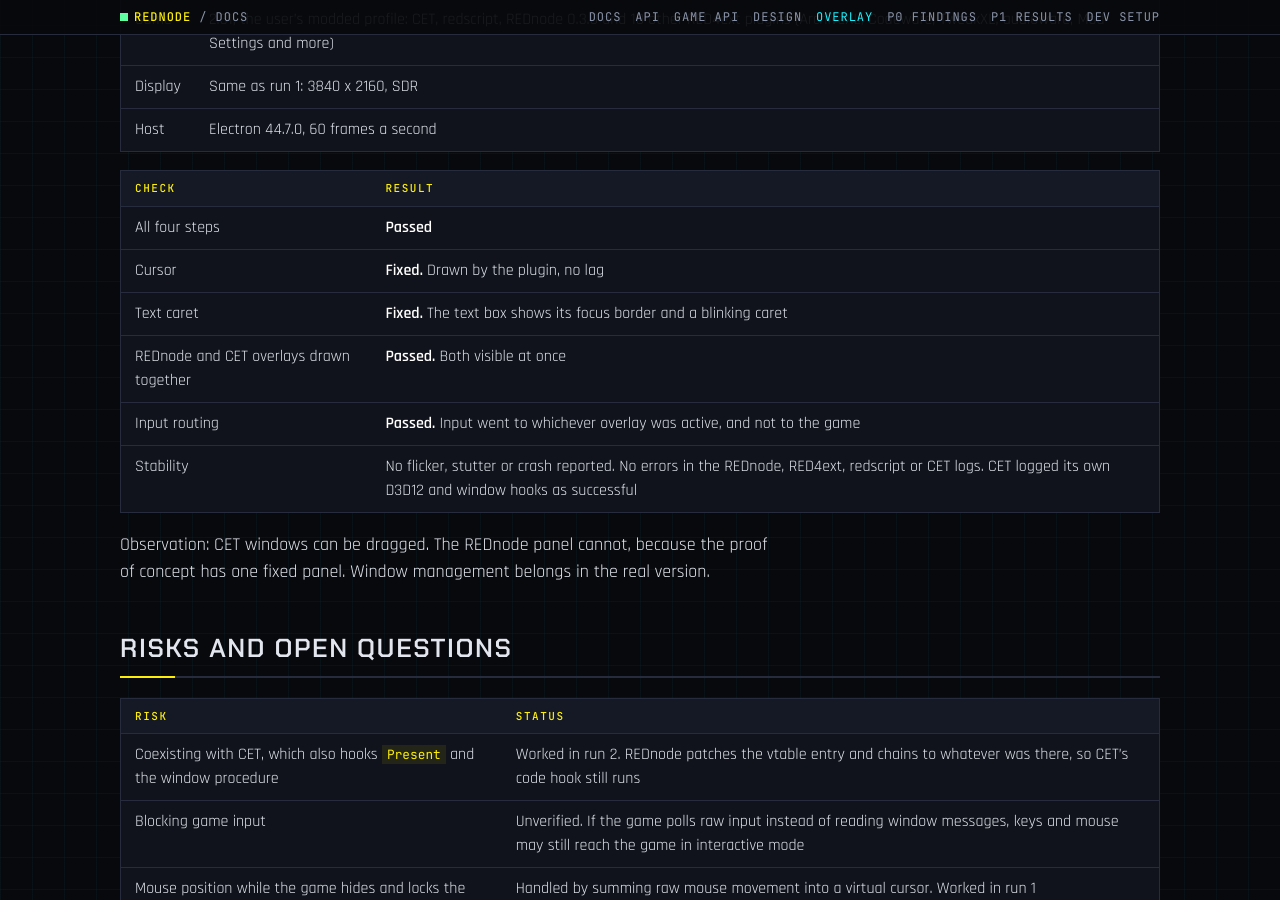
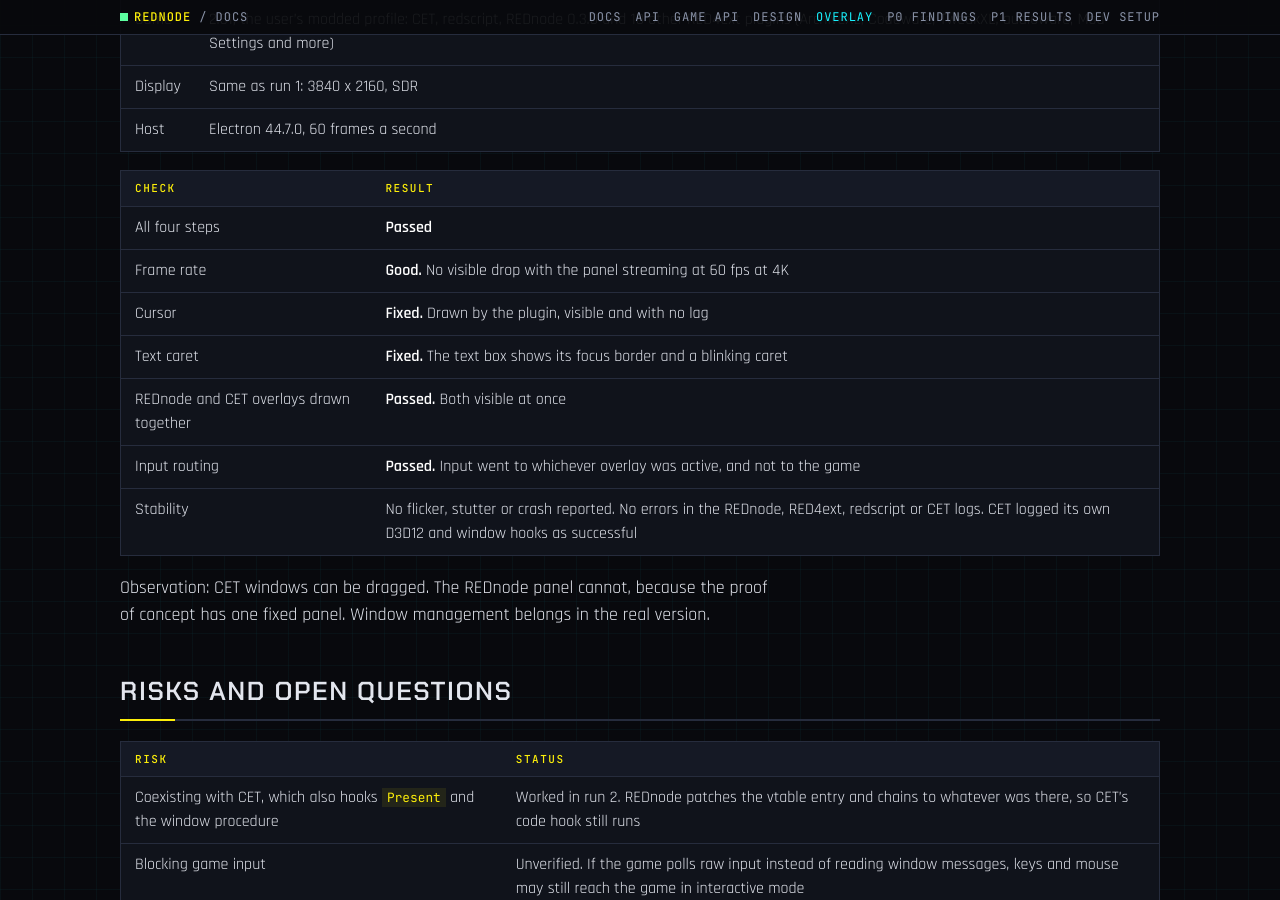
Before and after one commit to CyberbuildsAI/REDnode, a Jekyll site: the page built from docs/overlay.md, in a window 1280 px wide and 900 px high, scrolled down 4103 px. Built offline with Jekyll 4.4.1, drawn with Linux system fonts in a browser that asks for light colours; our own code applies the rules of GitHub Pages for plain Markdown files.

Commit message:
Note the frame rate in the overlay test
Co-Authored-By: Claude Opus 5.5 <noreply@anthropic.com>

```diff
--- a/docs/overlay.md
+++ b/docs/overlay.md
@@ -115,7 +115,8 @@ Simplifications in the proof of concept, all to revisit if it goes further:
 | Check | Result |
 |---|---|
 | All four steps | **Passed** |
-| Cursor | **Fixed.** Drawn by the plugin, no lag |
+| Frame rate | **Good.** No visible drop with the panel streaming at 60 fps at 4K |
+| Cursor | **Fixed.** Drawn by the plugin, visible and with no lag |
 | Text caret | **Fixed.** The text box shows its focus border and a blinking caret |
 | REDnode and CET overlays drawn together | **Passed.** Both visible at once |
 | Input routing | **Passed.** Input went to whichever overlay was active, and not to the game |
```
